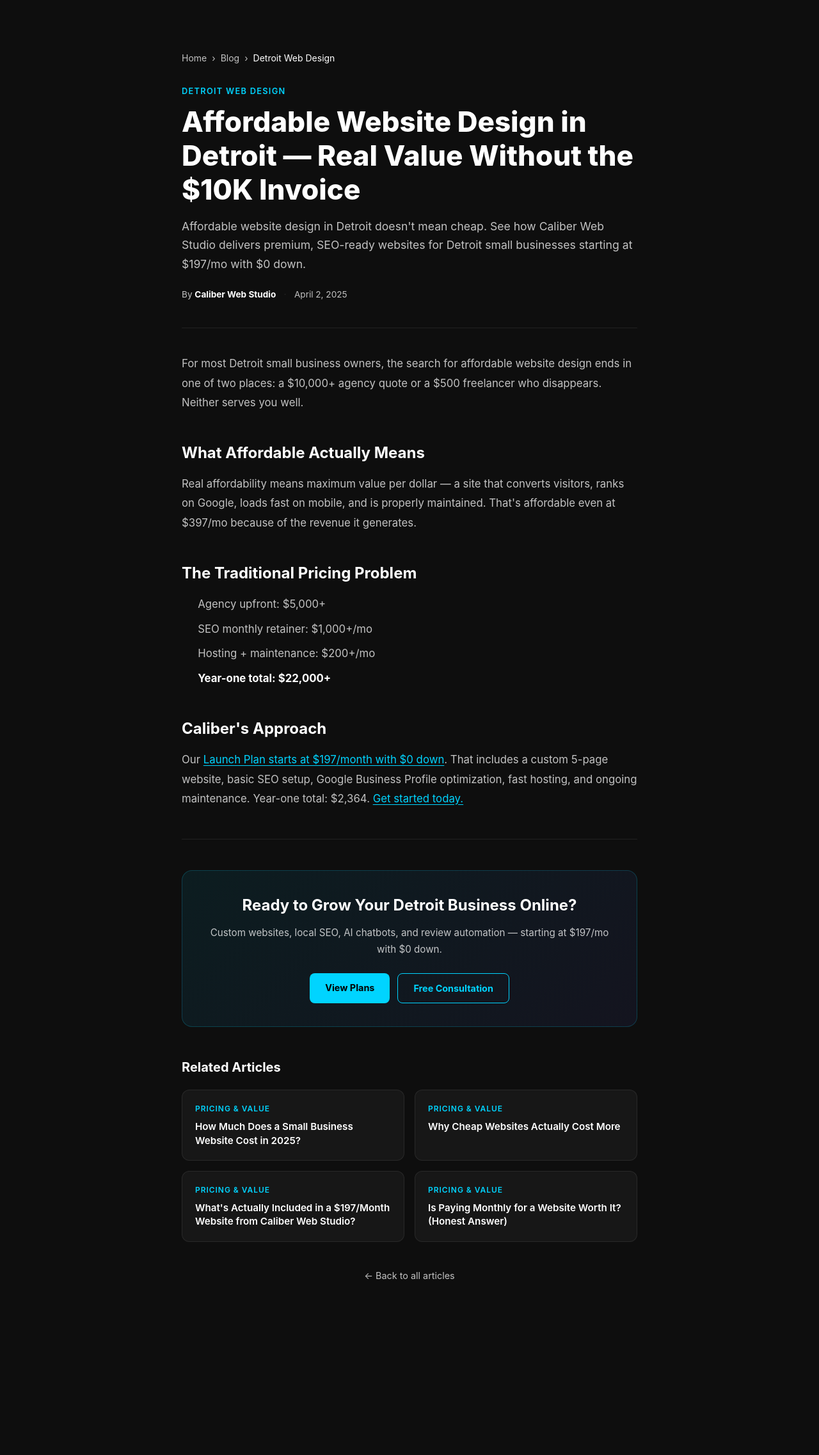
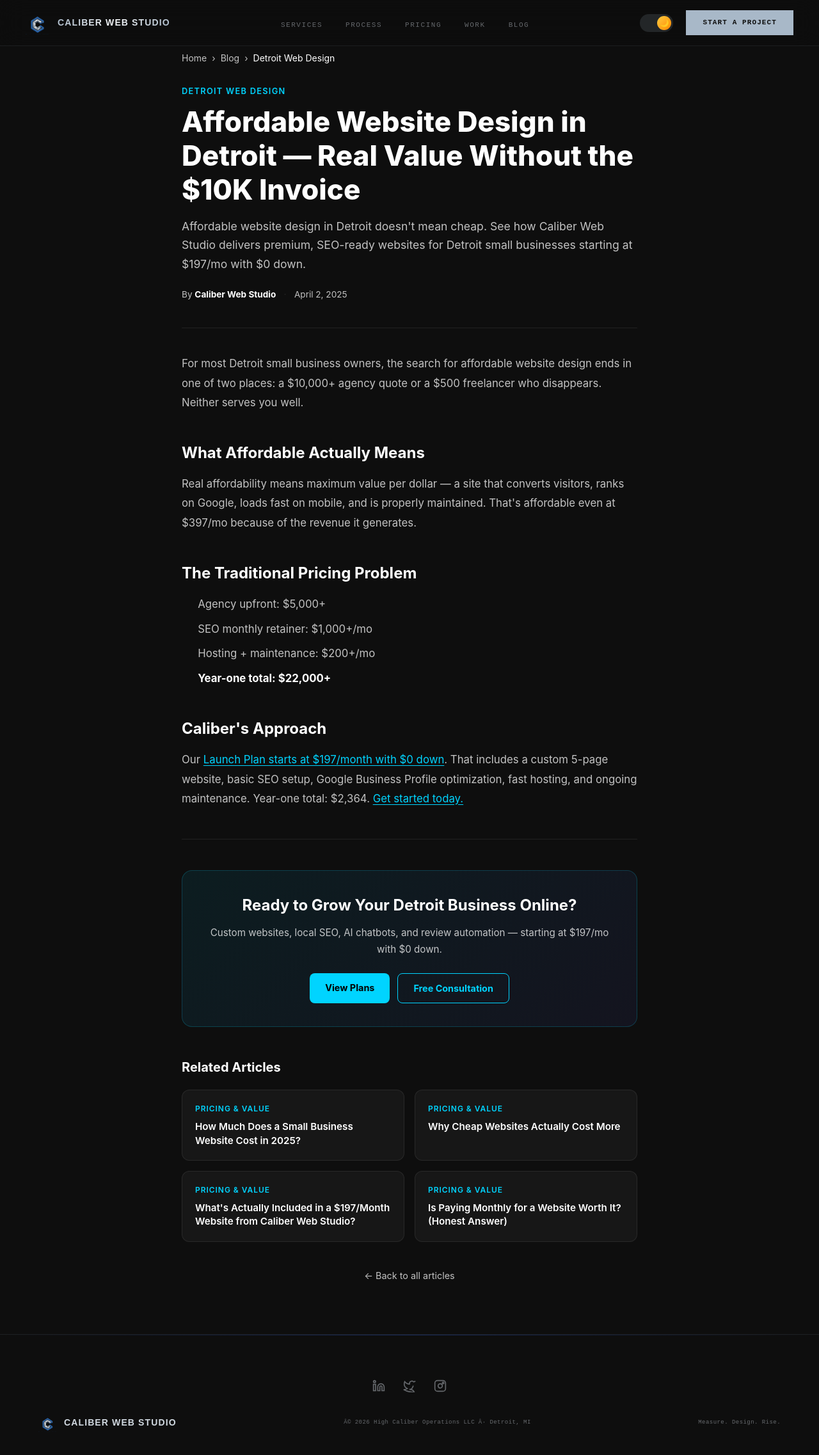
Before and after one commit to Darrin50/caliberwebstudio, a Next.js app: page /blog/affordable-website-design-detroit in a window 1280 px wide. Shown: the top 2274 px of the page at 64% size. Before the commit the page ends 2085 px from the top, so only its background shows below. Built offline with nearby package versions, Linux system fonts and the light colour scheme.

Commit message:
Add Nav and Footer components to blog page

```diff
--- a/src/app/blog/[slug]/page.tsx
+++ b/src/app/blog/[slug]/page.tsx
@@ -1,6 +1,8 @@
 import type { Metadata } from "next";
 import { notFound } from "next/navigation";
 import Link from "next/link";
+import Nav from "@/components/Nav";
+import Footer from "@/components/Footer";
 import { posts, getPost } from "../posts";
 
 export async function generateStaticParams() {
@@ -46,6 +48,7 @@
   return (
     <>
       <script type="application/ld+json" dangerouslySetInnerHTML={{ __html: JSON.stringify(articleSchema) }} />
+      <Nav />
       <main style={{ minHeight: "100vh", paddingTop: "80px", paddingBottom: "80px" }}>
         <div style={{ maxWidth: "760px", margin: "0 auto", padding: "0 24px" }}>
           {/* Breadcrumb */}
@@ -79,7 +82,6 @@
             </div>
           </header>
 
-          {/* Divider */}
           <hr style={{ border: "none", borderTop: "1px solid var(--border-color, rgba(255,255,255,0.1))", marginBottom: "40px" }} />
 
           {/* Article Body */}
@@ -94,14 +96,12 @@
               .replace(/<li>/g, '<li style="margin-bottom:0.5em;font-size:clamp(0.95rem,2vw,1.05rem)">')
               .replace(/<a /g, '<a style="color:var(--accent,#00d4ff);text-decoration:underline;text-underline-offset:3px" ')
               .replace(/<strong>/g, '<strong style="color:var(--text-primary,#fff);font-weight:700">')
-              .replace(/<pre /g, '<pre style="background:rgba(255,255,255,0.05);padding:20px;border-radius:10px;overflow-x:auto;margin:0 0 1.25em;font-size:0.88rem" ')
             }}
           />
 
-          {/* Divider */}
           <hr style={{ border: "none", borderTop: "1px solid var(--border-color, rgba(255,255,255,0.1))", margin: "48px 0" }} />
 
-          {/* CTA Box */}
+          {/* CTA */}
           <div style={{ background: "linear-gradient(135deg, rgba(0,212,255,0.08) 0%, rgba(99,102,241,0.08) 100%)", border: "1px solid rgba(0,212,255,0.2)", borderRadius: "16px", padding: "clamp(24px,5vw,36px)", textAlign: "center", marginBottom: "48px" }}>
             <h2 style={{ fontSize: "clamp(1.2rem,3vw,1.5rem)", fontWeight: 700, color: "var(--text-primary, #fff)", marginBottom: "12px" }}>
               Ready to Grow Your Detroit Business Online?
@@ -127,11 +127,8 @@
               </h2>
               <div style={{ display: "grid", gridTemplateColumns: "repeat(auto-fill, minmax(min(100%, 280px), 1fr))", gap: "16px" }}>
                 {related.map((rel) => (
-                  <Link
-                    key={rel.slug}
-                    href={`/blog/${rel.slug}`}
-                    style={{ display: "block", background: "var(--card-bg, rgba(255,255,255,0.04))", border: "1px solid var(--border-color, rgba(255,255,255,0.08))", borderRadius: "12px", padding: "20px", textDecoration: "none" }}
-                  >
+                  <Link key={rel.slug} href={`/blog/${rel.slug}`}
+                    style={{ display: "block", background: "var(--card-bg, rgba(255,255,255,0.04))", border: "1px solid var(--border-color, rgba(255,255,255,0.08))", borderRadius: "12px", padding: "20px", textDecoration: "none" }}>
                     <p style={{ fontSize: "0.75rem", color: "var(--accent, #00d4ff)", marginBottom: "8px", fontWeight: 600, textTransform: "uppercase", letterSpacing: "0.08em" }}>
                       {rel.category}
                     </p>
@@ -144,7 +141,6 @@
             </section>
           )}
 
-          {/* Back to Blog */}
           <div style={{ marginTop: "40px", textAlign: "center" }}>
             <Link href="/blog" style={{ fontSize: "0.9rem", color: "var(--text-secondary, rgba(255,255,255,0.6))", textDecoration: "none", display: "inline-flex", alignItems: "center", gap: "6px" }}>
               ← Back to all articles
@@ -152,6 +148,7 @@
           </div>
         </div>
       </main>
+      <Footer />
     </>
   );
 }
```
